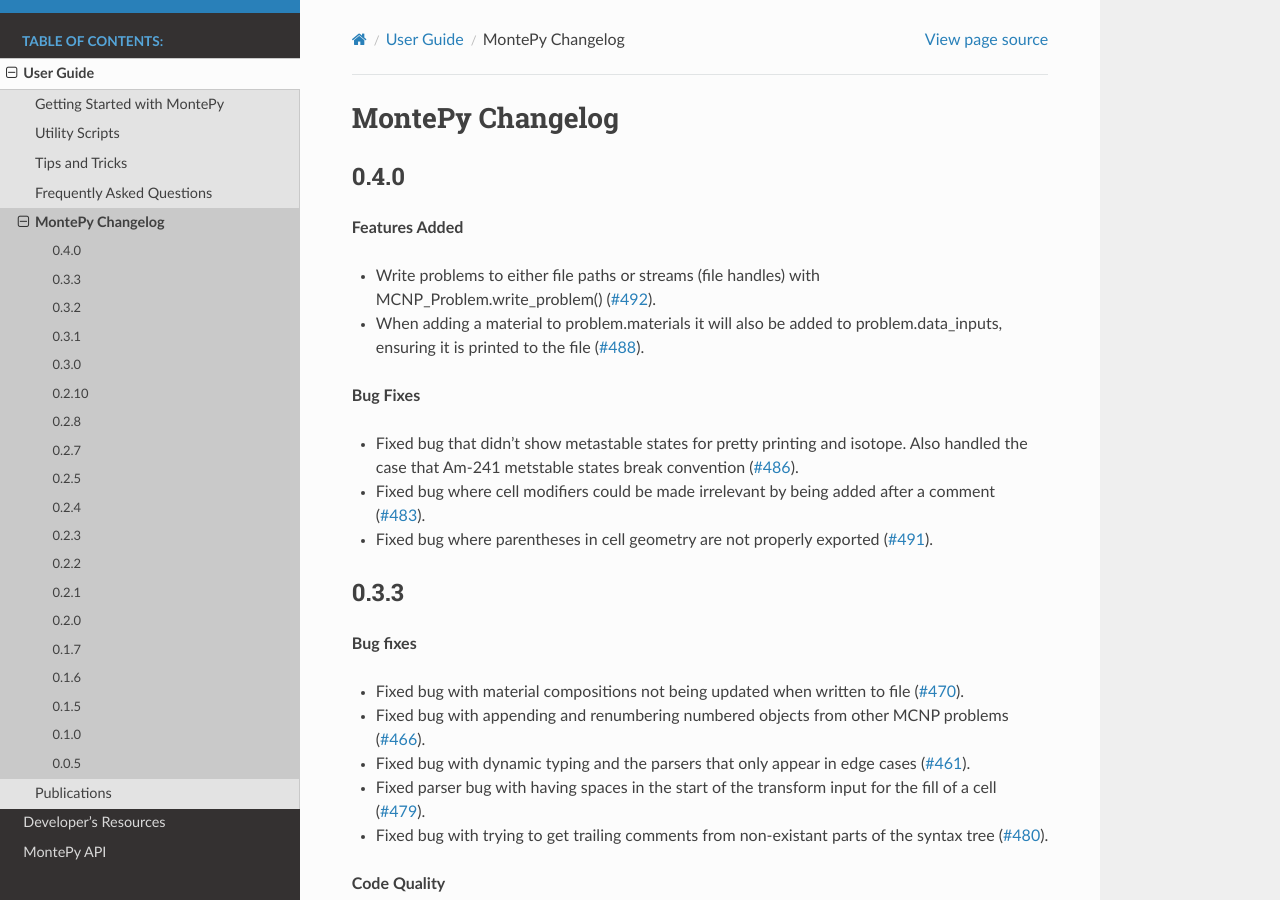
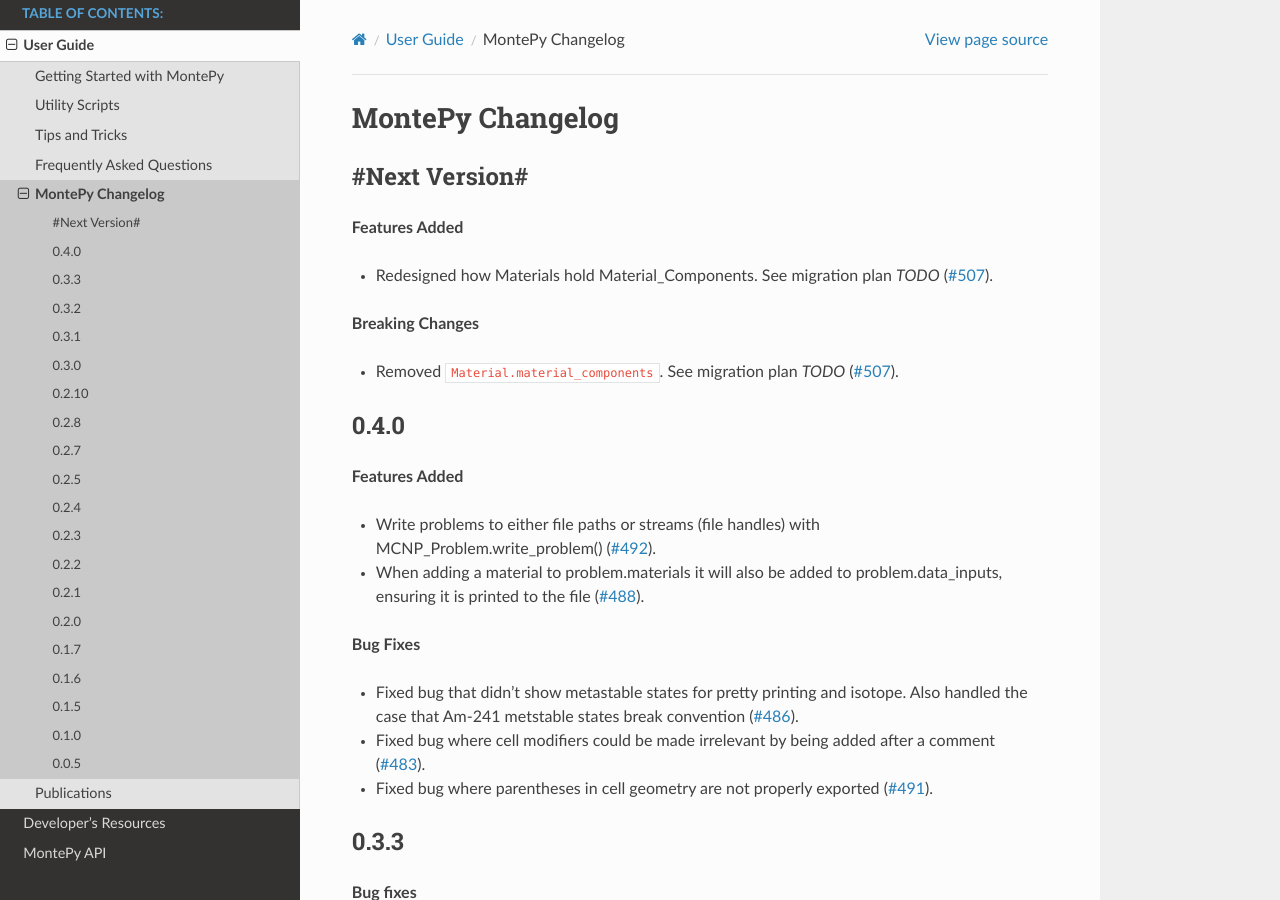
Before and after one commit to idaholab/MontePy, a Sphinx documentation site: the page built from doc/source/changelog.rst, in a window 1280 px wide and 900 px high. Built offline with Sphinx 7.4.7 and the Read the Docs theme 2.0.0, drawn with Linux system fonts in a browser that asks for light colours; the version number could not be read and is left out.

Commit message:
Started changelog for material redesign.

```diff
--- a/doc/source/changelog.rst
+++ b/doc/source/changelog.rst
@@ -1,5 +1,16 @@
 MontePy Changelog
 =================
+
+#Next Version#
+--------------
+
+**Features Added**
+
+* Redesigned how Materials hold Material_Components. See migration plan *TODO* (:pull:`507`).
+
+**Breaking Changes**
+
+* Removed ``Material.material_components``. See migration plan *TODO* (:pull:`507`).
 
 0.4.0
 --------------
```
